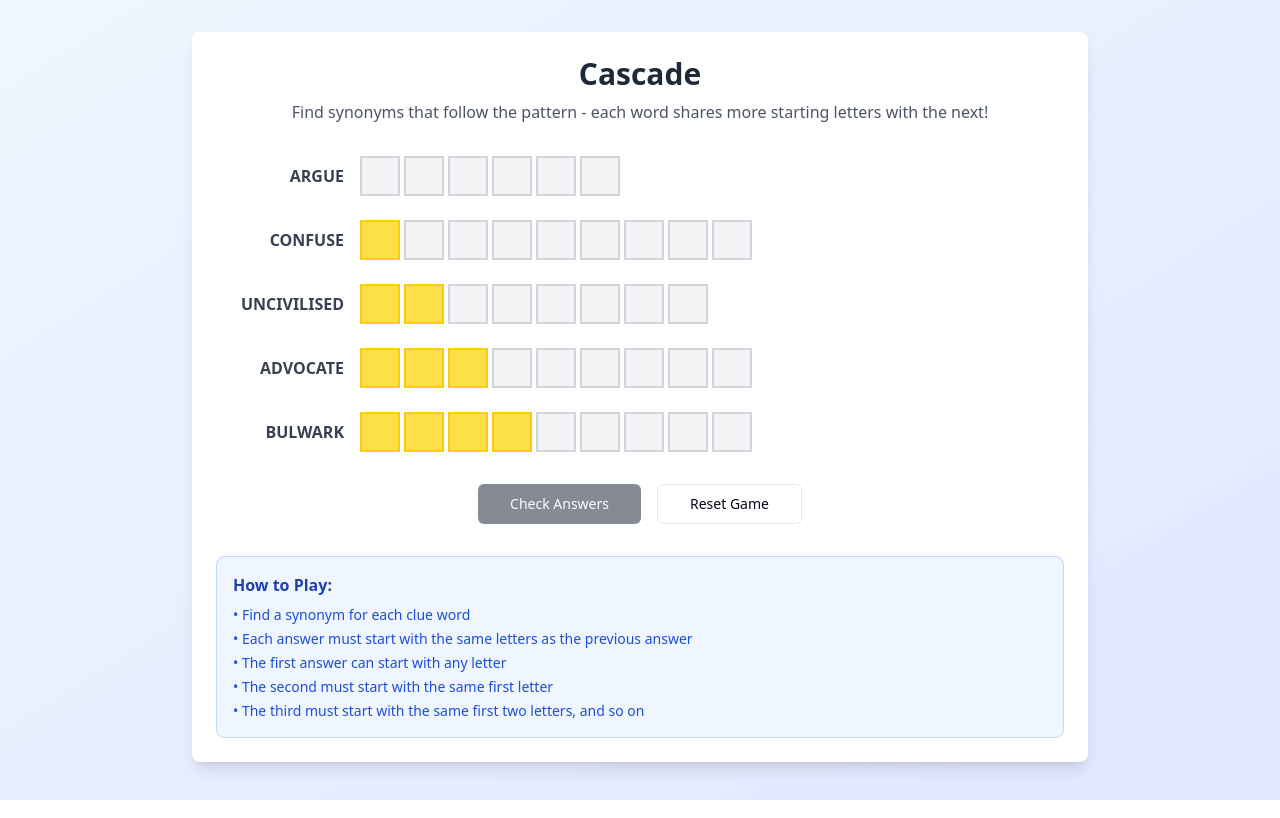
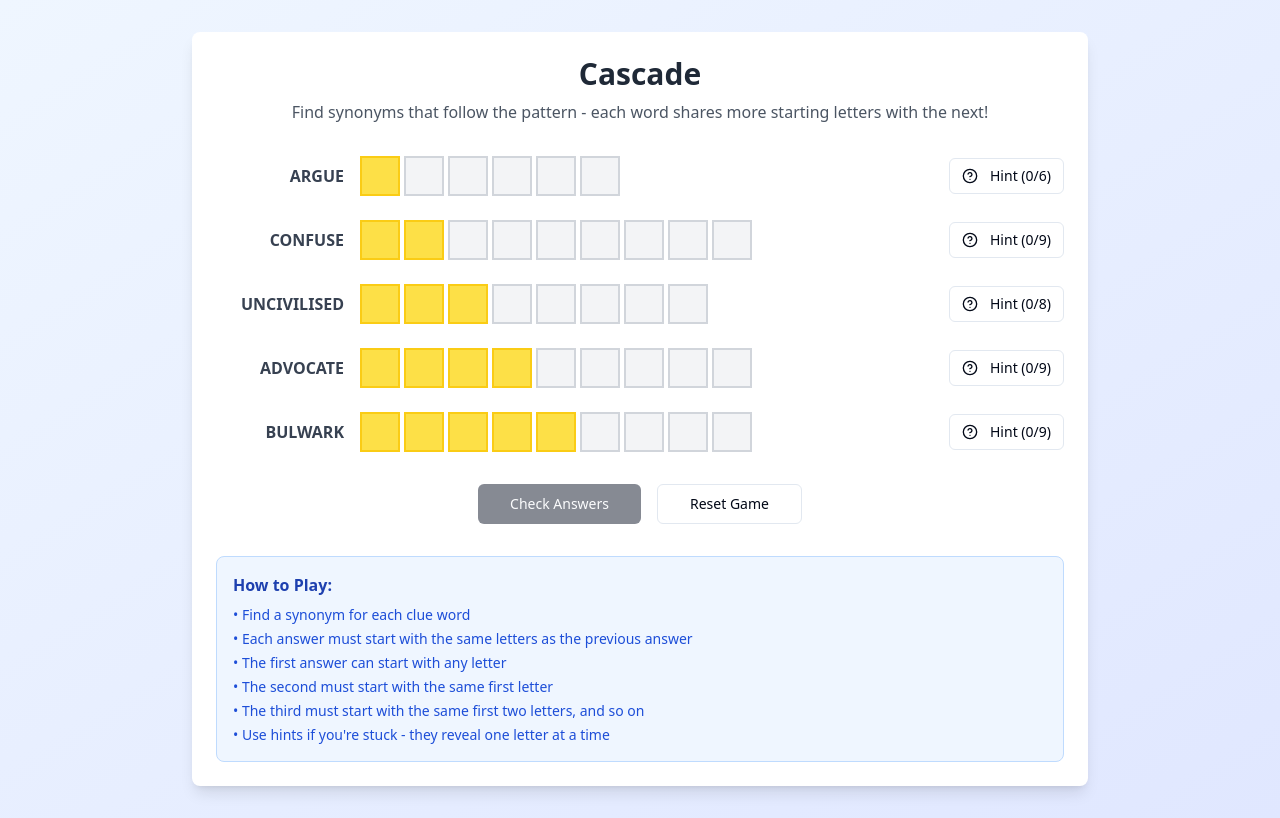
Before and after one commit to Pranav4399/cascade, a React (Vite) app: page / in a window 1280 px wide. Built offline with nearby package versions, Linux system fonts and the light colour scheme.

Commit message:
Refactor: Implement game enhancements
- Modified the game to start highlighting the yellow box from the first row.
- Added auto-validation of correct answers, turning boxes green.
- Introduced a hint button to reveal a single letter.

```diff
--- a/src/components/GameGrid.tsx
+++ b/src/components/GameGrid.tsx
@@ -2,6 +2,7 @@
 import React, { useState, useEffect } from 'react';
 import { Button } from '@/components/ui/button';
 import { toast } from '@/hooks/use-toast';
+import { HelpCircle } from 'lucide-react';
 
 interface WordData {
   clue: string;
@@ -19,9 +20,32 @@ const gameWords: WordData[] = [
 
 const GameGrid = () => {
   const [userAnswers, setUserAnswers] = useState<string[]>(Array(5).fill(''));
-  const [submittedAnswers, setSubmittedAnswers] = useState<string[]>(Array(5).fill(''));
+  const [validatedAnswers, setValidatedAnswers] = useState<boolean[]>(Array(5).fill(false));
   const [gameComplete, setGameComplete] = useState(false);
   const [focusedCell, setFocusedCell] = useState<{wordIndex: number, letterIndex: number} | null>(null);
+  const [hintsUsed, setHintsUsed] = useState<number[]>(Array(5).fill(0));
+
+  // Auto-validate answers when user completes a word
+  useEffect(() => {
+    const newValidatedAnswers = [...validatedAnswers];
+    let hasChanges = false;
+
+    userAnswers.forEach((answer, index) => {
+      if (answer.length === gameWords[index].length && answer === gameWords[index].answer) {
+        if (!validatedAnswers[index]) {
+          newValidatedAnswers[index] = true;
+          hasChanges = true;
+        }
+      } else if (validatedAnswers[index] && answer !== gameWords[index].answer) {
+        newValidatedAnswers[index] = false;
+        hasChanges = true;
+      }
+    });
+
+    if (hasChanges) {
+      setValidatedAnswers(newValidatedAnswers);
+    }
+  }, [userAnswers, validatedAnswers]);
 
   const handleLetterInput = (wordIndex: number, letterIndex: number, value: string) => {
     if (gameComplete) return;
@@ -102,29 +126,65 @@ const GameGrid = () => {
         variant: "destructive",
       });
     }
+  };
 
-    setSubmittedAnswers([...userAnswers]);
+  const useHint = (wordIndex: number) => {
+    const currentHints = hintsUsed[wordIndex];
+    if (currentHints >= gameWords[wordIndex].length) {
+      toast({
+        title: "No more hints",
+        description: "All letters for this word have been revealed!",
+        variant: "destructive",
+      });
+      return;
+    }
+
+    const newAnswers = [...userAnswers];
+    const currentWord = newAnswers[wordIndex] || '';
+    const correctAnswer = gameWords[wordIndex].answer;
+    const newWord = currentWord.split('');
+
+    // Find the next empty position to reveal
+    for (let i = 0; i < correctAnswer.length; i++) {
+      if (!newWord[i] || newWord[i] !== correctAnswer[i]) {
+        newWord[i] = correctAnswer[i];
+        break;
+      }
+    }
+
+    newAnswers[wordIndex] = newWord.join('');
+    setUserAnswers(newAnswers);
+
+    const newHintsUsed = [...hintsUsed];
+    newHintsUsed[wordIndex] = currentHints + 1;
+    setHintsUsed(newHintsUsed);
+
+    toast({
+      title: "Hint used!",
+      description: `Revealed letter ${currentHints + 1} for "${gameWords[wordIndex].clue}"`,
+    });
   };
 
   const resetGame = () => {
     setUserAnswers(Array(5).fill(''));
-    setSubmittedAnswers(Array(5).fill(''));
+    setValidatedAnswers(Array(5).fill(false));
     setGameComplete(false);
     setFocusedCell(null);
+    setHintsUsed(Array(5).fill(0));
   };
 
   const renderLetterBoxes = (wordIndex: number) => {
     const word = gameWords[wordIndex];
     const userAnswer = userAnswers[wordIndex] || '';
-    const submittedAnswer = submittedAnswers[wordIndex] || '';
+    const isValidated = validatedAnswers[wordIndex];
     const boxes = [];
 
     for (let i = 0; i < word.length; i++) {
       const letter = userAnswer[i] || '';
-      const submittedLetter = submittedAnswer[i] || '';
-      const isCorrect = submittedLetter === word.answer[i];
-      const isHighlighted = i < wordIndex; // Highlight shared prefix letters
+      // Yellow highlight: first box of first row, first two of second row, etc.
+      const isHighlighted = i < wordIndex + 1;
       const isFocused = focusedCell?.wordIndex === wordIndex && focusedCell?.letterIndex === i;
+      const isCorrect = isValidated && letter === word.answer[i];
 
       boxes.push(
         <input
@@ -138,8 +198,8 @@ const GameGrid = () => {
           className={`
             w-10 h-10 border-2 flex items-center justify-center font-bold text-lg text-center
             ${isHighlighted ? 'bg-yellow-300 border-yellow-400' : 'bg-gray-100 border-gray-300'}
-            ${submittedAnswers[wordIndex] && isCorrect ? 'bg-green-200 border-green-400' : ''}
-            ${submittedAnswers[wordIndex] && !isCorrect && submittedLetter ? 'bg-red-200 border-red-400' : ''}
+            ${isValidated && !isHighlighted ? 'bg-green-200 border-green-400' : ''}
+            ${isCorrect ? 'text-green-800' : ''}
             ${isFocused ? 'ring-2 ring-blue-400' : ''}
             transition-colors duration-200 focus:outline-none
           `}
@@ -168,9 +228,20 @@ const GameGrid = () => {
               {word.clue}
             </div>
 
-            <div className="flex gap-1">
+            <div className="flex gap-1 flex-1">
               {renderLetterBoxes(index)}
             </div>
+
+            <Button
+              onClick={() => useHint(index)}
+              variant="outline"
+              size="sm"
+              className="ml-2"
+              disabled={gameComplete || hintsUsed[index] >= word.length}
+            >
+              <HelpCircle className="w-4 h-4 mr-1" />
+              Hint ({hintsUsed[index]}/{word.length})
+            </Button>
           </div>
         ))}
       </div>
@@ -210,6 +281,7 @@ const GameGrid = () => {
           <li>• The first answer can start with any letter</li>
           <li>• The second must start with the same first letter</li>
           <li>• The third must start with the same first two letters, and so on</li>
+          <li>• Use hints if you're stuck - they reveal one letter at a time</li>
         </ul>
       </div>
     </div>
```
